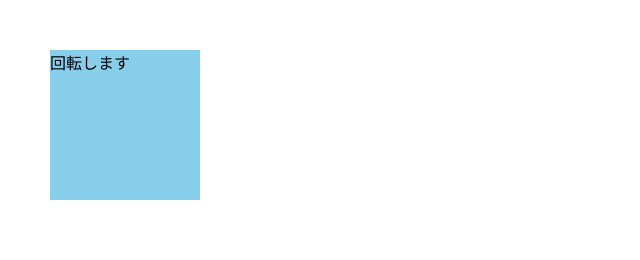
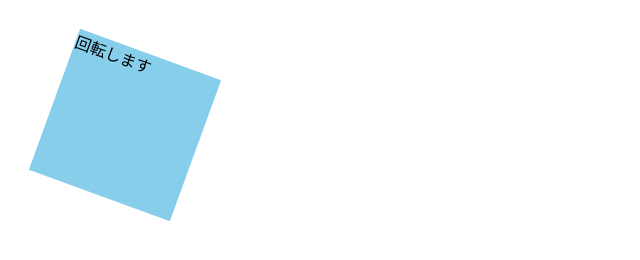
Before and after one commit to yui441/html-css-basic-kadai, a plain HTML site: page kadai_mdn_css/mdn.html in a window 1280 px wide. Shown: the whole page, without its empty margins (0-640 px from the left). Drawn offline with Linux system fonts and the light colour scheme.

Commit message:
kadai_mdn_cssの編集

```diff
--- a/kadai_mdn_css/mdn.html
+++ b/kadai_mdn_css/mdn.html
@@ -10,6 +10,7 @@
             width: 150px;
             height: 150px;
             background-color: skyblue;
+            transform: rotate(20deg);
         }
     </style>
 </head>
```
